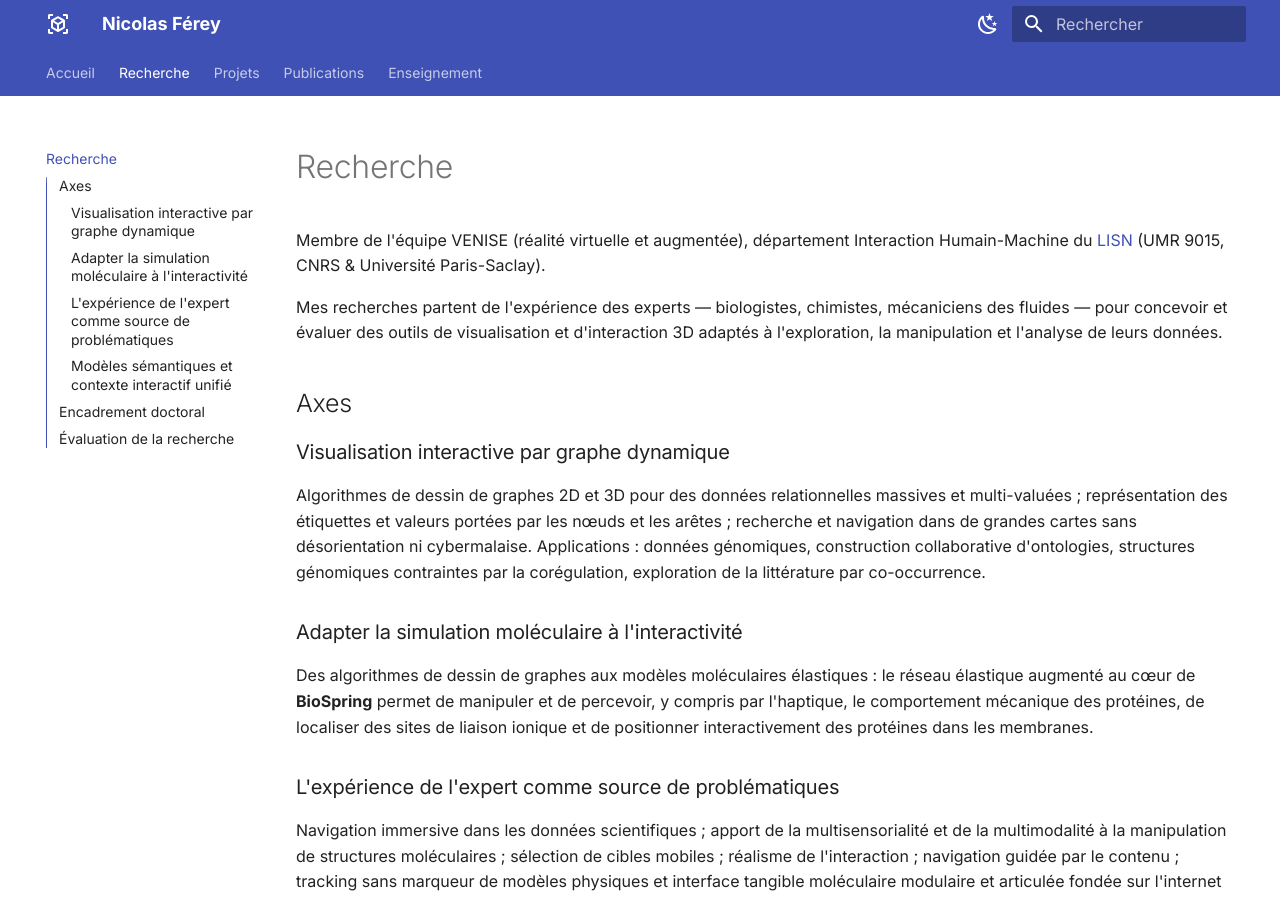
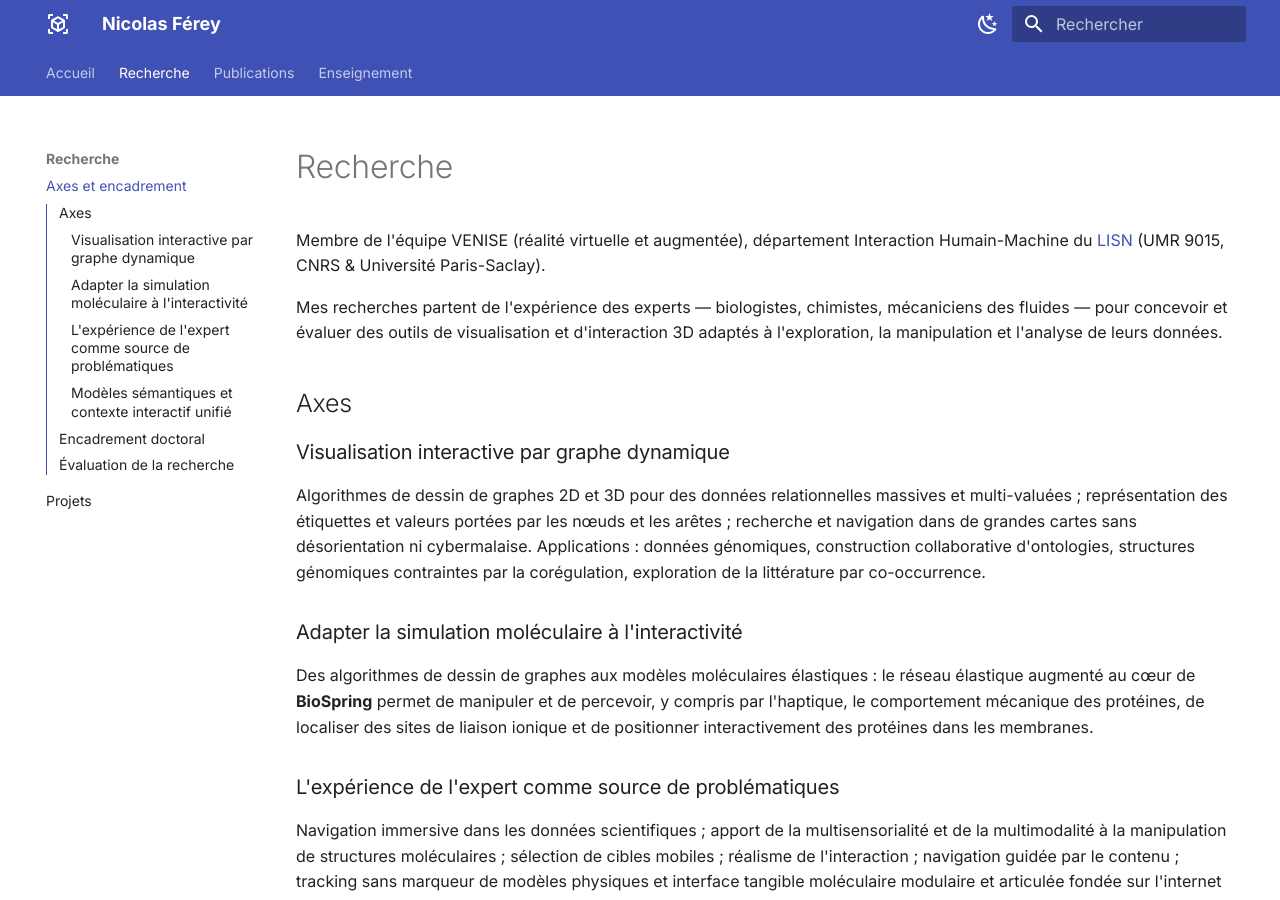
Before and after one commit to nicolasferey/nicolasferey.github.io, an MkDocs documentation site: the page built from docs/recherche.md, in a window 1280 px wide and 900 px high. Built offline with MkDocs 1.6.1 and Material for MkDocs 9.7.7, drawn with Linux system fonts in a browser that asks for light colours.

Commit message:
Regroupement de Recherche et Projets sous l'onglet Recherche
Co-Authored-By: Claude Opus 5.5 <noreply@anthropic.com>

```diff
--- a/mkdocs.yml
+++ b/mkdocs.yml
@@ -36,8 +36,9 @@ theme:
 
 nav:
   - Accueil: index.md
-  - Recherche: recherche.md
-  - Projets: projets.md
+  - Recherche:
+      - Axes et encadrement: recherche.md
+      - Projets: projets.md
   - Publications: publications.md
   - Enseignement: enseignement.md
 
```
